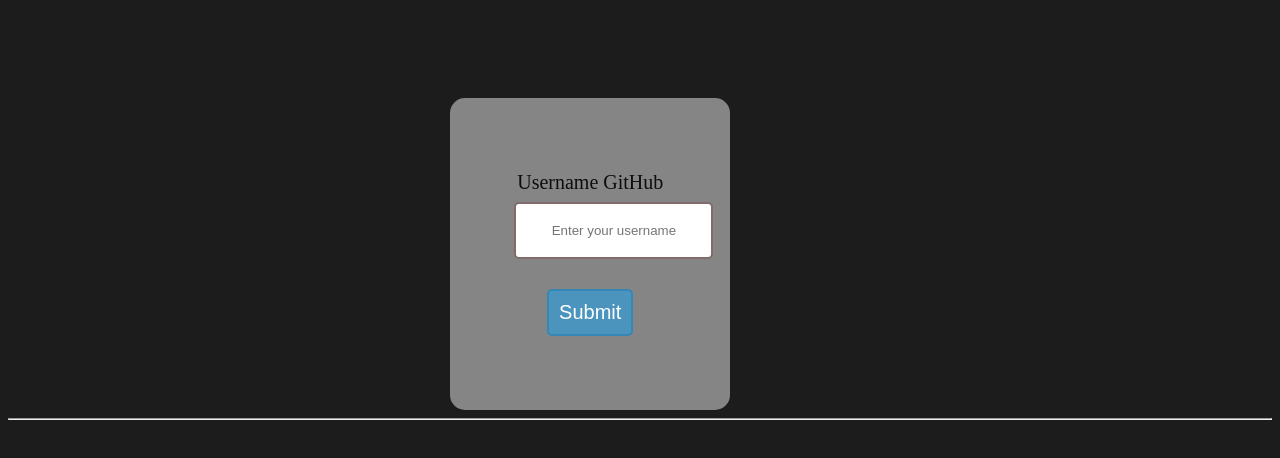
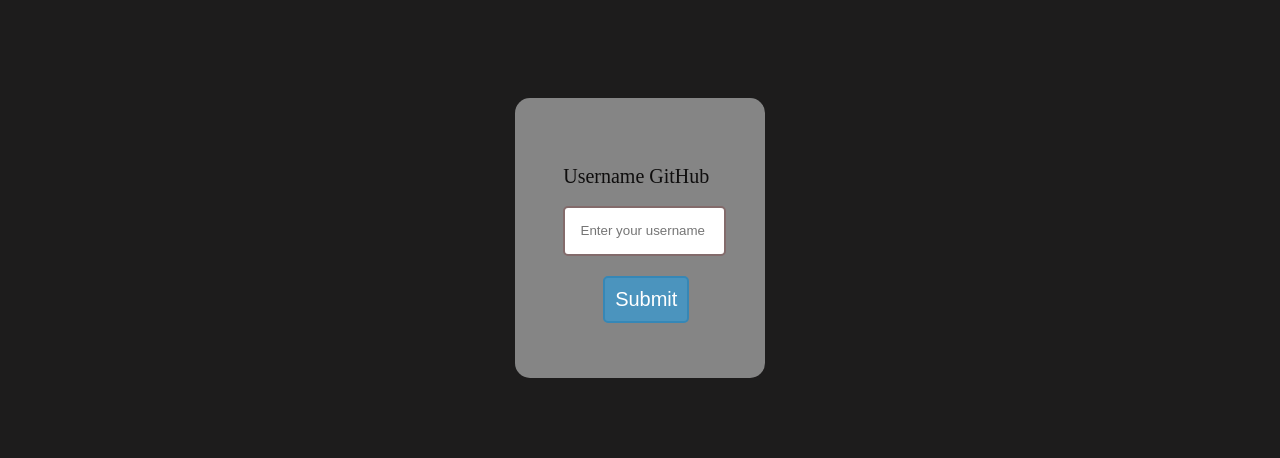
Before and after one commit to JersonDiaz025/gitHub-search-users, a plain HTML site: page index.html in a window 1280 px wide. Shown: the part 118-576 px from the top of the page. Drawn offline with Linux system fonts and the light colour scheme.

Commit message:
updating style..s

```diff
--- a/index.html
+++ b/index.html
@@ -17,7 +17,6 @@
             <input type="submit" class="btn1" placeholder="Enviar">
         </form>
     </section>
-    <hr>
     <div id=inf1></div>
     <script src="0_form.js/main.js" type = "module"></script>
 </body>
--- a/styles.css/styles_form.css
+++ b/styles.css/styles_form.css
@@ -9,39 +9,41 @@
 }
 .body1{
     background-color: rgba(29, 28, 28);
+    background-image: url();
 }
 #section1{
     background-color: rgba(133, 133, 133);
-    text-align: center;
     margin-top: 08%;
-    margin-left: 35%;
-    width: 12%;
+    margin-left: auto;
+    margin-right: auto;
+    width: 12vw;
     height: 184px;
-    padding: 4rem;
+    padding: 3rem;
     border-radius: 15px;
 }
 
 .uname1{
     color:rgb(14, 13, 13);
     font-size: 20px;
-    line-height: 2;
+    line-height: 3;
+
 }
 .input1{
-    text-align: center;
-    height: 35px;
     border: solid rgb(131, 107, 107) 2px;
     border-radius: 5px;
-    padding:  9px;
+    width: 10vw;
+    padding: 10%;
 }
 
 .btn1{
-    margin-top: 30px;
+    margin-top: 20px;
     background-color: rgba(75, 148, 190);
     border-radius: 5px;
     font-size: 20px;
     color: white;
     border: solid rgb(54, 135, 182) 2px;
     padding: 10px;
+    margin-left: 26%;
 }
 
 .btn1:hover {
```
